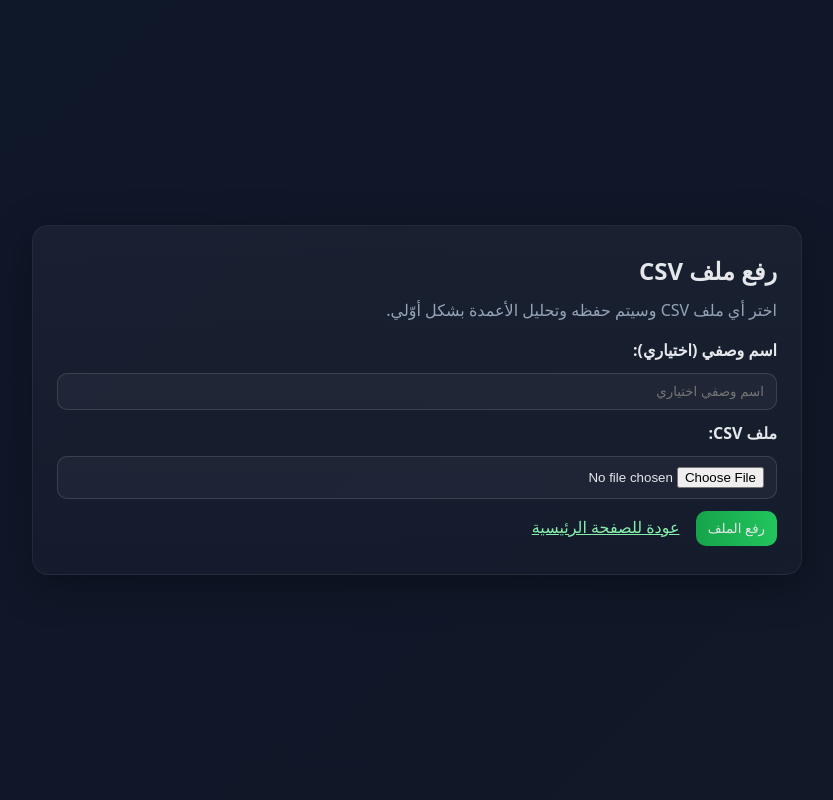
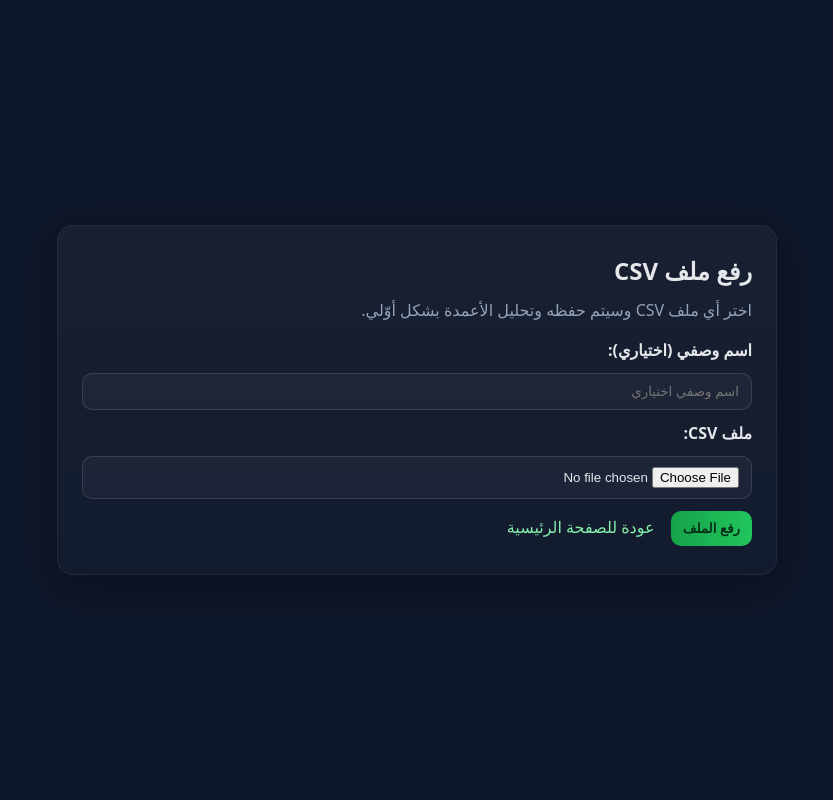
Before and after one commit to husseinaliawad/karam_195758, a Django app: page /upload/ in a window 1280 px wide. Shown: the whole page, without its empty margins (223-1056 px from the left). Run offline with Django 4.2, Linux system fonts and the light colour scheme.

Commit message:
Update upload.html

```diff
--- a/optimizer/templates/optimizer/upload.html
+++ b/optimizer/templates/optimizer/upload.html
@@ -6,15 +6,17 @@
   <title>رفع بيانات | BIA601</title>
   <style>
     :root{--bg:#0f172a;--card:#111827;--text:#e5e7eb;--muted:#94a3b8;--accent:#22c55e}
-    body{margin:0;font-family:system-ui,-apple-system,Segoe UI,Roboto,Ubuntu; background:linear-gradient(135deg,#0f172a,#111827); color:var(--text); min-height:100vh; display:grid; place-items:center}
-    .card{width:min(720px,92vw); background:linear-gradient(180deg,rgba(255,255,255,0.04),rgba(255,255,255,0.02)); border:1px solid rgba(255,255,255,0.06); border-radius:16px; padding:28px 24px; box-shadow:0 10px 40px rgba(0,0,0,0.35)}
+    *{box-sizing:border-box; margin:0; padding:0}
+    body{background:var(--bg); color:var(--text); font-family:system-ui,-apple-system,sans-serif; min-height:100vh; display:flex; align-items:center; justify-content:center; padding:20px}
+    .card{width:min(720px,92vw); background:linear-gradient(180deg,rgba(255,255,255,0.04),rgba(255,255,255,0.02)); border:1px solid rgba(255,255,255,0.06); border-radius:16px; padding:28px 24px; box-shadow:0 10px 40px rgba(0,0,0,0.35); margin:0 auto}
     h1{font-size:1.5rem; margin:0 0 12px}
     p{margin:0 0 18px; color:var(--muted)}
     form{display:grid; gap:12px}
     label{font-weight:600}
     input[type="text"], input[type="file"], button{padding:10px 12px; border-radius:10px; border:1px solid rgba(255,255,255,0.12); background:rgba(255,255,255,0.04); color:var(--text)}
-    button{cursor:pointer; background:linear-gradient(90deg,#16a34a,#22c55e); border:none}
-    a{color:#86efac}
+    button{cursor:pointer; background:linear-gradient(90deg,#16a34a,#22c55e); border:none; color:#052e16; font-weight:700}
+    a{color:#86efac; text-decoration:none}
+    a:hover{text-decoration:underline}
   </style>
 </head>
 <body>
```
